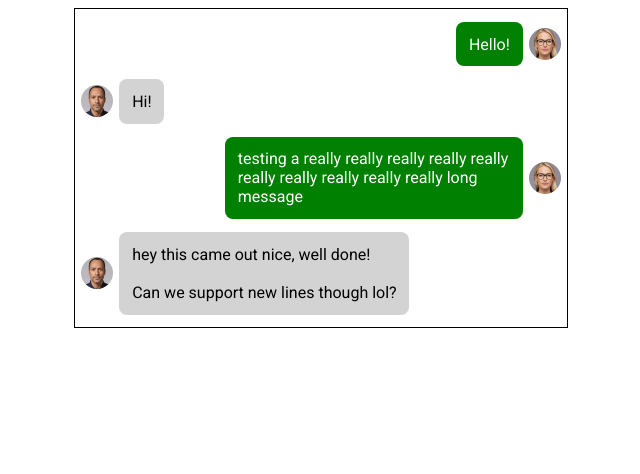
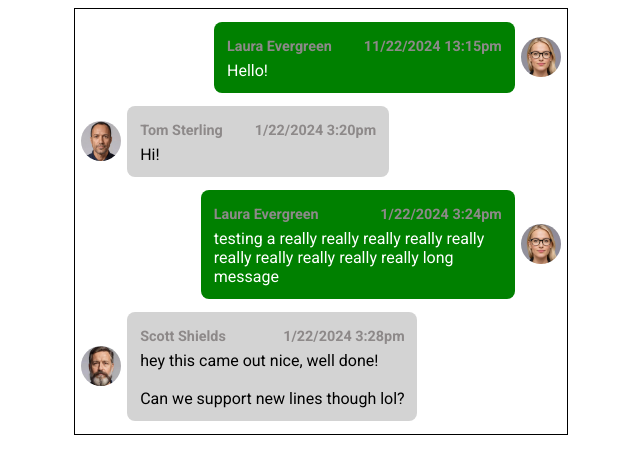
Before and after one commit to CSC375-Open-Source-Development/ARTech-Leaks, a Vue app: page / in a window 1280 px wide. Shown: the top 474 px of the page, without its empty margins (319-959 px from the left). Built offline with nearby package versions, Linux system fonts and the light colour scheme.

Commit message:
chats now show names and times, fixes several errors with load order

```diff
--- a/src/components/Chat.vue
+++ b/src/components/Chat.vue
@@ -3,9 +3,13 @@
     <div class="container">
       <div class="conversation-box">
         <div :class="getChatUserContainerClass(message)" v-for="message in messages" :key="message.id" >
-          <img class="profile-picture" :src="getProfilePicture(getUser(message))" alt="">
+          <img class="profile-picture" :src="getProfilePicture(message)" alt="">
           <div :class="getChatContainerClass(message)">
             <div class="message-container">
+              <div class="chat-metadata-container">
+                <p class="user-name">{{ getUser(message).firstName }} {{ getUser(message).lastName }}</p>
+                <p class="time">{{ message.date }}</p>
+              </div>
               <p :class="getMessageClass(message)" v-for="element in message.body" :key="message.id + element">{{ element || '&nbsp;' }}</p>
             </div>
           </div>
@@ -16,11 +20,9 @@
 </template>
 
 <script>
-import users from '../resources/users.json'
-
 export default {
   name: 'Chat',
-  props: ['messages'],
+  props: ['messages', 'users'],
   methods: {
     getChatUserContainerClass(message) {
       return {
@@ -44,10 +46,10 @@ export default {
       }
     },
     getUser(message) {
-      return users.find(user => user.id === message.from)
+      return this.users[message.from]
     },
-    getProfilePicture(user) {
-      return require(`../resources/profile-pictures/${user.profilePicture}`)
+    getProfilePicture(message) {
+      return require(`../resources/profile-pictures/${this.users[message.from].profilePicture}`)
     }
   }
 }
@@ -88,7 +90,7 @@ export default {
   flex-direction: column;
   align-items: center;
   justify-content: center;
-  max-width: 17rem;
+  max-width: 18rem;
 }
 
 .local-chat-container {
@@ -102,7 +104,7 @@ export default {
 }
 
 .profile-picture {
-  width: 2rem;
+  width: 2.5rem;
   border-radius: 5rem;
 }
 
@@ -110,6 +112,31 @@ export default {
   display: flex;
   margin-right: auto;
   flex-direction: column;
+}
+
+.chat-metadata-container {
+  display: flex;
+  flex-direction: row;
+  align-items: center;
+  gap: 2rem;
+}
+
+.user-name {
+  margin-top: .2rem;
+  margin-bottom: .4rem;
+  color: rgb(141, 137, 137);
+  font-size: .9rem;
+  font-weight: bold;
+  margin-right: auto;
+}
+
+.time {
+  margin-top: .2rem;
+  margin-bottom: .4rem;
+  color: rgb(141, 137, 137);
+  font-size: .9rem;
+  font-weight: bold;
+  margin-left: auto;
 }
 
 .message {
--- a/src/resources/chats.json
+++ b/src/resources/chats.json
@@ -6,7 +6,7 @@
     "body": [
       "Hello!"
     ],
-    "date": "1/22/2024 3:15pm"
+    "date": "11/22/2024 13:15pm"
   },
   {
     "id": "d23ca758-a70c-4fb5-97ea-a52fffadb6d6",
@@ -28,7 +28,7 @@
   },
   {
     "id": "b2d5eecd-afc6-4324-b5e4-10b87ab367fc",
-    "from": "b0f93454-7e52-4cb8-b241-1ac3e29c90e9",
+    "from": "7a2b3666-2890-4046-b377-82c52ffdcf3f",
     "remote": true,
     "body": [
       "hey this came out nice, well done!",
--- a/src/views/Home.vue
+++ b/src/views/Home.vue
@@ -1,11 +1,12 @@
 <template>
   <div>
-    <Chat :messages="messages"/>
+    <Chat :messages="messages" :users="users"/>
   </div>
 </template>
 
 <script>
 import chats from '../resources/chats.json'
+import users from '../resources/users.json'
 import Chat from '../components/Chat.vue'
 
 export default {
@@ -15,11 +16,16 @@ export default {
   },
   data: () => {
     return {
-      messages: []
+      messages: [],
+      users: {}
     }
   },
   mounted() {
     this.messages = chats
+    this.users = this.messages.reduce((acc, curr) => {
+      const user = users.find(user => user.id === curr.from)
+      return { ...acc, [user.id]: user }
+    }, {})
   }
 }
 </script>
```
